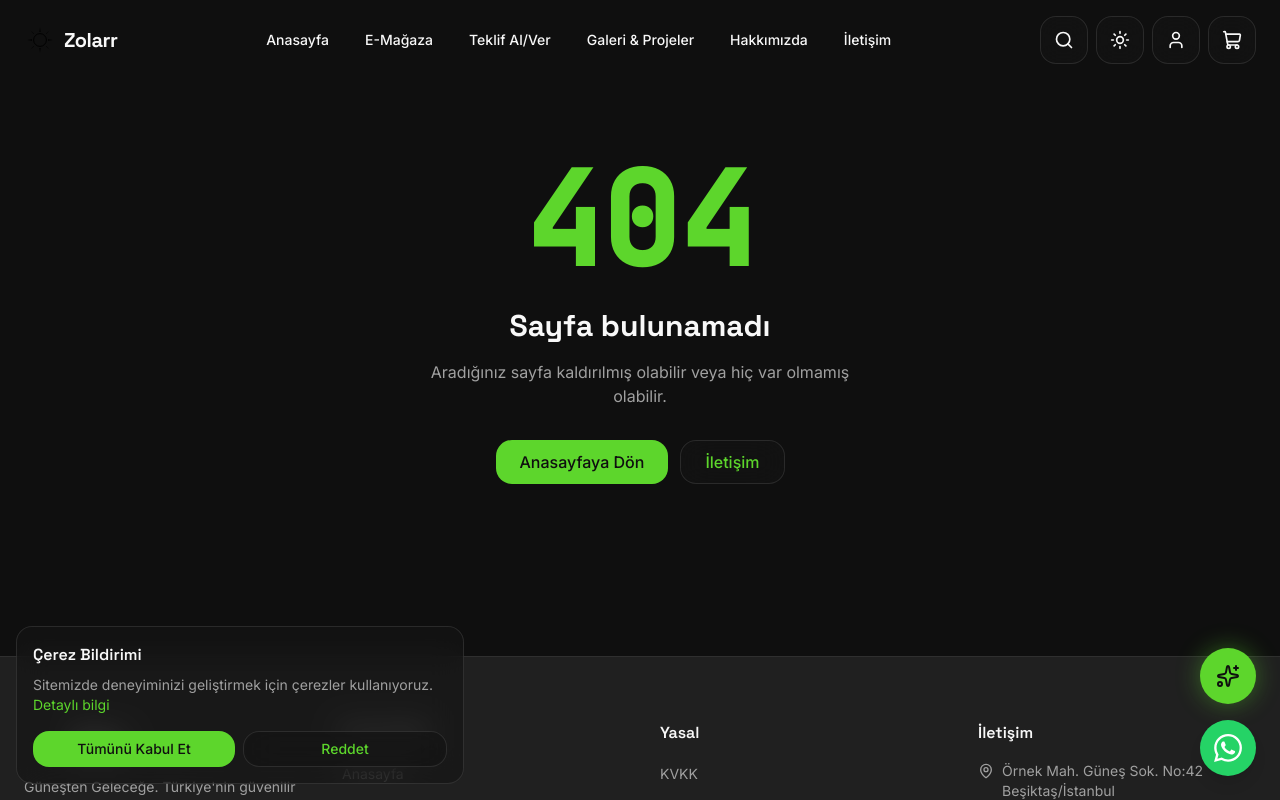
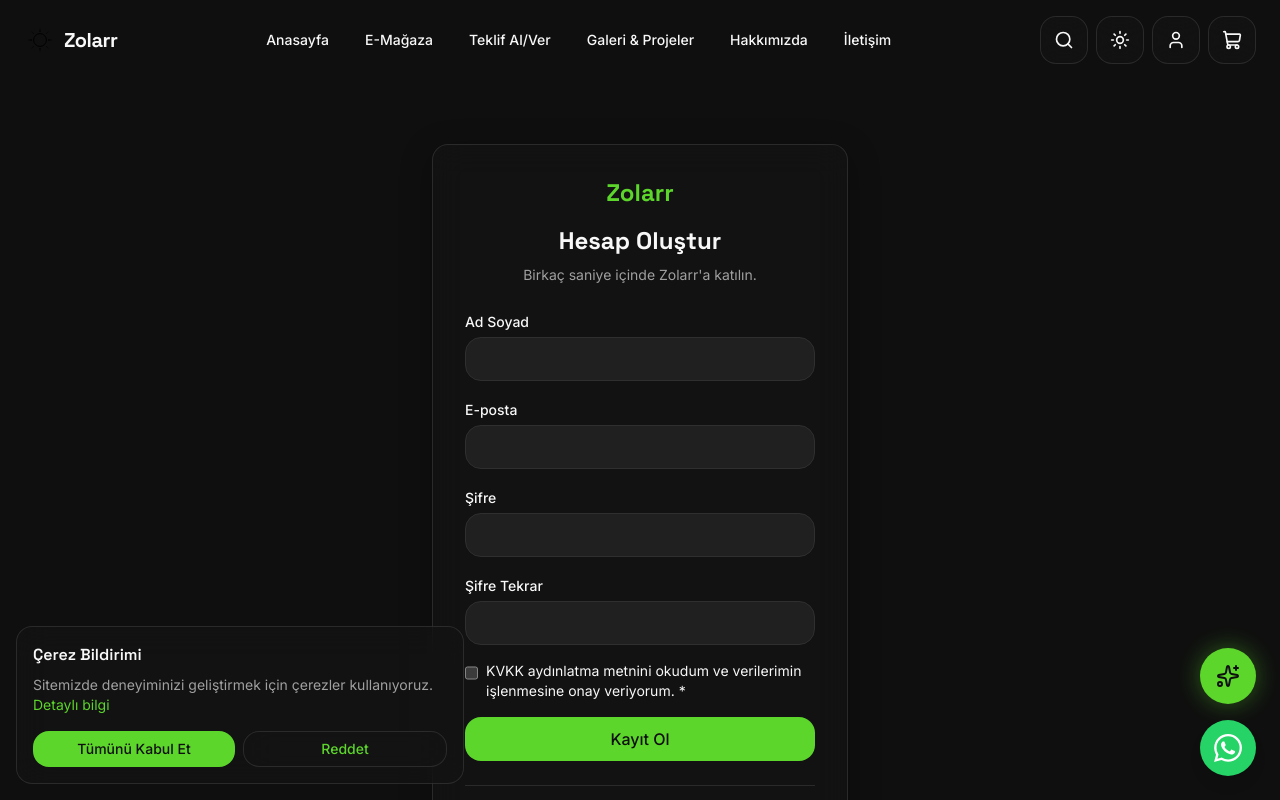
Before and after one commit to m4lik-wq/zolarr, a Next.js app: page /kayit in a window 1280 px wide. Before the commit this address had no page. Shown: the top 800 px of the page. Built offline with nearby package versions, Linux system fonts and the light colour scheme.

Commit message:
feat(auth): add RegisterForm and /kayit page

```diff
--- /dev/null
+++ b/app/kayit/page.tsx
@@ -0,0 +1,28 @@
+import type { Metadata } from 'next';
+import Link from 'next/link';
+import { AuthCard } from '@/components/auth/auth-card';
+import { RegisterForm } from '@/components/auth/register-form';
+
+export const metadata: Metadata = {
+  title: 'Kayıt | Zolarr',
+  description: 'Yeni hesap oluşturun.',
+};
+
+export default function KayitPage() {
+  return (
+    <AuthCard
+      title="Hesap Oluştur"
+      subtitle="Birkaç saniye içinde Zolarr&apos;a katılın."
+      footer={
+        <span>
+          Zaten hesabınız var mı?{' '}
+          <Link href="/giris" className="font-medium text-[var(--color-brand)] hover:underline">
+            Giriş yapın
+          </Link>
+        </span>
+      }
+    >
+      <RegisterForm />
+    </AuthCard>
+  );
+}
--- /dev/null
+++ b/components/auth/register-form.tsx
@@ -0,0 +1,89 @@
+'use client';
+
+import * as React from 'react';
+import { Button } from '@/components/ui/button';
+import { Input } from '@/components/ui/input';
+import { signUpAction } from '@/lib/auth/actions';
+import { registerSchema } from '@/lib/validation/auth-schema';
+
+export function RegisterForm() {
+  const [form, setForm] = React.useState({
+    name: '',
+    email: '',
+    password: '',
+    passwordConfirm: '',
+    kvkkAccepted: false,
+  });
+  const [errors, setErrors] = React.useState<Record<string, string>>({});
+  const [pending, setPending] = React.useState(false);
+  const [success, setSuccess] = React.useState(false);
+
+  async function onSubmit(e: React.FormEvent) {
+    e.preventDefault();
+    const r = registerSchema.safeParse(form);
+    if (!r.success) {
+      const map: Record<string, string> = {};
+      for (const issue of r.error.issues) map[issue.path[0] as string] = issue.message;
+      setErrors(map);
+      return;
+    }
+    setErrors({});
+    setPending(true);
+    const res = await signUpAction(r.data);
+    setPending(false);
+    if (res.ok) setSuccess(true);
+    else setErrors({ _form: res.error });
+  }
+
+  if (success) {
+    return (
+      <div className="text-center">
+        <h3 className="font-display text-xl font-semibold">Kayıt başarılı!</h3>
+        <p className="mt-2 text-sm text-[var(--color-text-muted)]">
+          E-postanıza onay bağlantısı gönderildi. Bağlantıya tıkladıktan sonra giriş yapabilirsiniz.
+        </p>
+      </div>
+    );
+  }
+
+  return (
+    <form onSubmit={onSubmit} className="space-y-4">
+      <Field id="reg-name" label="Ad Soyad" error={errors.name}>
+        <Input id="reg-name" value={form.name} onChange={(e) => setForm({ ...form, name: e.target.value })} autoComplete="name" />
+      </Field>
+      <Field id="reg-email" label="E-posta" error={errors.email}>
+        <Input id="reg-email" type="email" value={form.email} onChange={(e) => setForm({ ...form, email: e.target.value })} autoComplete="email" />
+      </Field>
+      <Field id="reg-pw" label="Şifre" error={errors.password}>
+        <Input id="reg-pw" type="password" value={form.password} onChange={(e) => setForm({ ...form, password: e.target.value })} autoComplete="new-password" />
+      </Field>
+      <Field id="reg-pw2" label="Şifre Tekrar" error={errors.passwordConfirm}>
+        <Input id="reg-pw2" type="password" value={form.passwordConfirm} onChange={(e) => setForm({ ...form, passwordConfirm: e.target.value })} autoComplete="new-password" />
+      </Field>
+      <label className="flex items-start gap-2 text-sm">
+        <input
+          type="checkbox"
+          checked={form.kvkkAccepted}
+          onChange={(e) => setForm({ ...form, kvkkAccepted: e.target.checked })}
+          className="mt-1 h-4 w-4 accent-[var(--color-brand)]"
+        />
+        <span>KVKK aydınlatma metnini okudum ve verilerimin işlenmesine onay veriyorum. *</span>
+      </label>
+      {errors.kvkkAccepted && <p className="text-sm text-[var(--color-danger)]">{errors.kvkkAccepted}</p>}
+      {errors._form && <p role="alert" className="text-sm text-[var(--color-danger)]">{errors._form}</p>}
+      <Button type="submit" disabled={pending} className="w-full">
+        {pending ? 'Hesap oluşturuluyor…' : 'Kayıt Ol'}
+      </Button>
+    </form>
+  );
+}
+
+function Field({ id, label, error, children }: { id: string; label: string; error?: string; children: React.ReactNode }) {
+  return (
+    <div>
+      <label htmlFor={id} className="text-sm font-medium">{label}</label>
+      <div className="mt-1">{children}</div>
+      {error && <p className="mt-1 text-sm text-[var(--color-danger)]">{error}</p>}
+    </div>
+  );
+}
```
Also changed, not shown: 1 other file (tests, documents, lock files or other folders).
